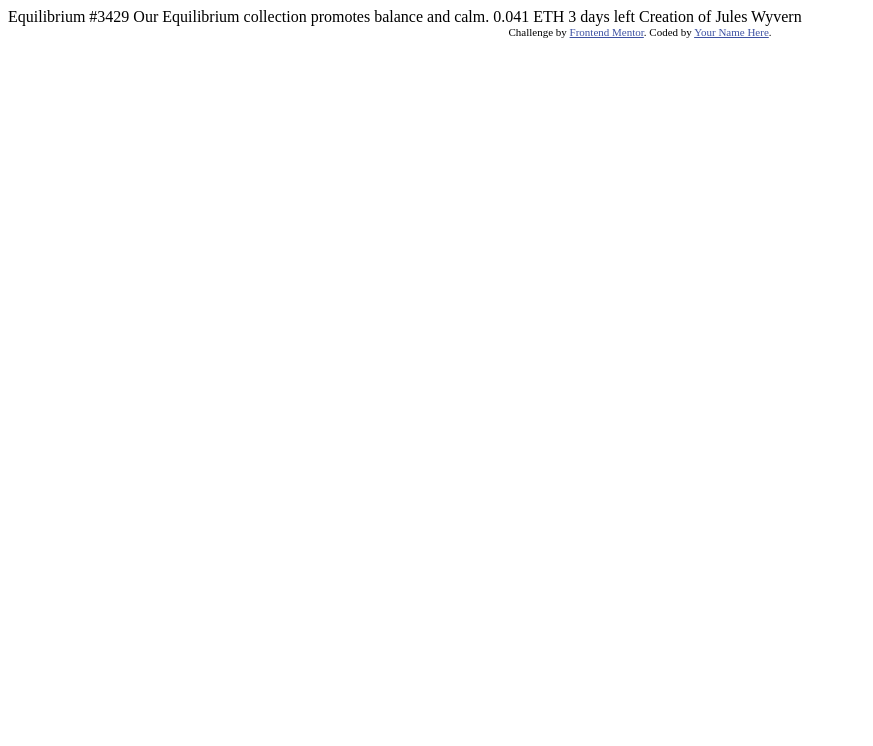
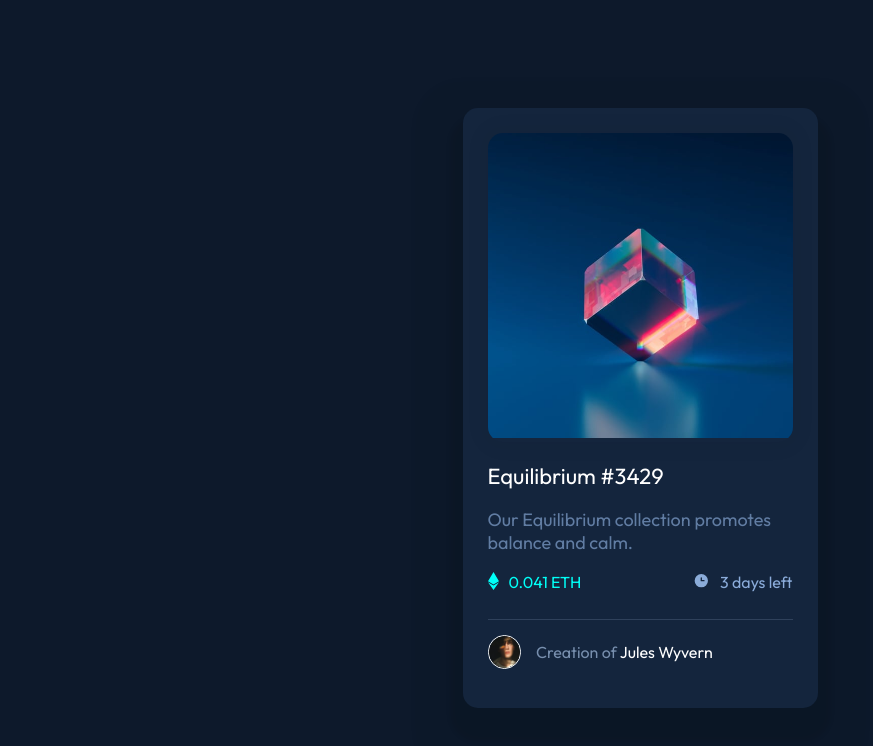
Before and after one commit to m-Ash1/NFT-preview-card, a plain HTML site: page index.html in a window 1280 px wide. Shown: the whole page, without its empty margins (0-873 px from the left). Drawn offline with Linux system fonts and the light colour scheme.

Commit message:
add files via upload

```diff
--- /dev/null
+++ b/css/style.css
@@ -0,0 +1,121 @@
+* {
+  box-sizing: border-box;
+  font-family: "Outfit", sans-serif;
+}
+
+body {
+  background-color: hsl(217, 54%, 11%);
+  display: flex;
+  justify-content: center;
+  align-items: center;
+  height: 100vh;
+  overflow: hidden;
+}
+
+.container {
+  width: 355px;
+  height: 600px;
+  padding: 25px;
+  background-color: hsl(216, 50%, 16%);
+  border-radius: 15px;
+  -webkit-box-shadow: 0px 21px 4px 49px rgb(0 0 0 / 3%),
+    0 21px 4px 13px rgb(0 0 0 / 8%);
+  -moz-box-shadow: 0px 21px 4px 49px rgb(0 0 0 / 3%),
+    0 21px 4px 13px rgb(0 0 0 / 8%);
+  box-shadow: 0px 21px 4px 49px rgb(0 0 0 / 3%), 0 21px 4px 13px rgb(0 0 0 / 8%);
+}
+
+.main-image {
+  border-radius: 15px;
+  overflow: hidden;
+  box-shadow: 0px 0 15px 10px rgb(0 0 0 / 3%);
+  margin-bottom: 20px;
+  position: relative;
+}
+.main-image img {
+  width: 100%;
+}
+.overlay {
+  position: absolute;
+  top: 50%;
+  left: 50%;
+  transform: translate(-50%, -50%);
+  width: 100%;
+  height: 100%;
+  display: flex;
+  justify-content: center;
+  align-items: center;
+  background-color: hsla(178, 100%, 50%, 0.35);
+  opacity: 0;
+  transition: 0.3s;
+}
+.overlay img {
+  width: 20%;
+}
+.main-image:hover .overlay {
+  cursor: pointer;
+  opacity: 1;
+}
+
+.heading {
+  font-size: 22px;
+  color: white;
+  transition: 0.3s;
+}
+.heading:hover {
+  cursor: pointer;
+  color: hsl(178, 100%, 50%);
+}
+p {
+  color: hsl(215, 51%, 70%);
+  font-size: 18px;
+  opacity: 0.65;
+}
+
+.sub-container {
+  display: flex;
+  justify-content: space-between;
+  margin-bottom: 25px;
+}
+.currency {
+  display: flex;
+  color: hsl(178, 100%, 50%);
+}
+.time {
+  display: flex;
+  color: hsl(215, 51%, 70%);
+}
+
+.image {
+  margin-right: 10px;
+}
+hr {
+  height: 1px;
+  background-color: hsl(215, 32%, 27%);
+  border-width: 0px;
+  margin-bottom: 15px;
+}
+.profile {
+  display: flex;
+  align-items: center;
+  color: #9bb4d5be;
+}
+.profile .image {
+  width: 11%;
+  display: flex;
+  border-radius: 50%;
+  overflow: hidden;
+  border: 1px solid white;
+  margin-right: 15px;
+}
+.profile .image img {
+  width: 100%;
+}
+.name span {
+  color: white;
+  transition: 0.3s;
+}
+.name span:hover {
+  color: hsl(178, 100%, 50%);
+  cursor: pointer;
+}
--- a/index.html
+++ b/index.html
@@ -1,33 +1,60 @@
 <!DOCTYPE html>
 <html lang="en">
-<head>
-  <meta charset="UTF-8">
-  <meta name="viewport" content="width=device-width, initial-scale=1.0"> <!-- displays site properly based on user's device -->
+  <head>
+    <meta charset="UTF-8" />
+    <meta name="viewport" content="width=device-width, initial-scale=1.0" />
+    <!-- displays site properly based on user's device -->
 
-  <link rel="icon" type="image/png" sizes="32x32" href="./images/favicon-32x32.png">
+    <link
+      rel="icon"
+      type="image/png"
+      sizes="32x32"
+      href="./images/favicon-32x32.png"
+    />
 
-  <title>Frontend Mentor | NFT preview card component</title>
+    <link rel="preconnect" href="https://fonts.googleapis.com" />
+    <link rel="preconnect" href="https://fonts.gstatic.com" crossorigin />
+    <link
+      href="https://fonts.googleapis.com/css2?family=Outfit:wght@200;300;400;600&display=swap"
+      rel="stylesheet"
+    />
 
-  <!-- Feel free to remove these styles or customise in your own stylesheet 👍 -->
-  <style>
-    .attribution { font-size: 11px; text-align: center; }
-    .attribution a { color: hsl(228, 45%, 44%); }
-  </style>
-</head>
-<body>
+    <link rel="stylesheet" href="css/style.css" />
 
-  Equilibrium #3429
+    <title>Frontend Mentor | NFT preview card component</title>
+  </head>
+  <body>
+    <div class="container">
+      <div class="main-image">
+        <img src="images/image-equilibrium.jpg" />
+        <div class="overlay">
+          <img src="images/icon-view.svg" alt="" />
+        </div>
+      </div>
+      <div class="heading">Equilibrium #3429</div>
+      <p>Our Equilibrium collection promotes balance and calm.</p>
+      <div class="sub-container">
+        <div class="currency">
+          <div class="image"><img src="images/icon-ethereum.svg" /></div>
+          <div>0.041 ETH</div>
+        </div>
+        <div class="time">
+          <div class="image"><img src="images/icon-clock.svg" /></div>
+          <div>3 days left</div>
+        </div>
+      </div>
+      <hr />
+      <div class="profile">
+        <div class="image">
+          <img src="images/image-avatar.png" />
+        </div>
+        <div class="name">Creation of <span>Jules Wyvern</span></div>
+      </div>
+    </div>
+  </body>
+</html>
 
-  Our Equilibrium collection promotes balance and calm.
+<!--
 
-  0.041 ETH
-  3 days left
 
-  Creation of Jules Wyvern
-
-  <div class="attribution">
-    Challenge by <a href="https://www.frontendmentor.io?ref=challenge" target="_blank">Frontend Mentor</a>.
-    Coded by <a href="#">Your Name Here</a>.
-  </div>
-</body>
-</html>
+ -->
```
Also changed, not shown: 2 other files.
